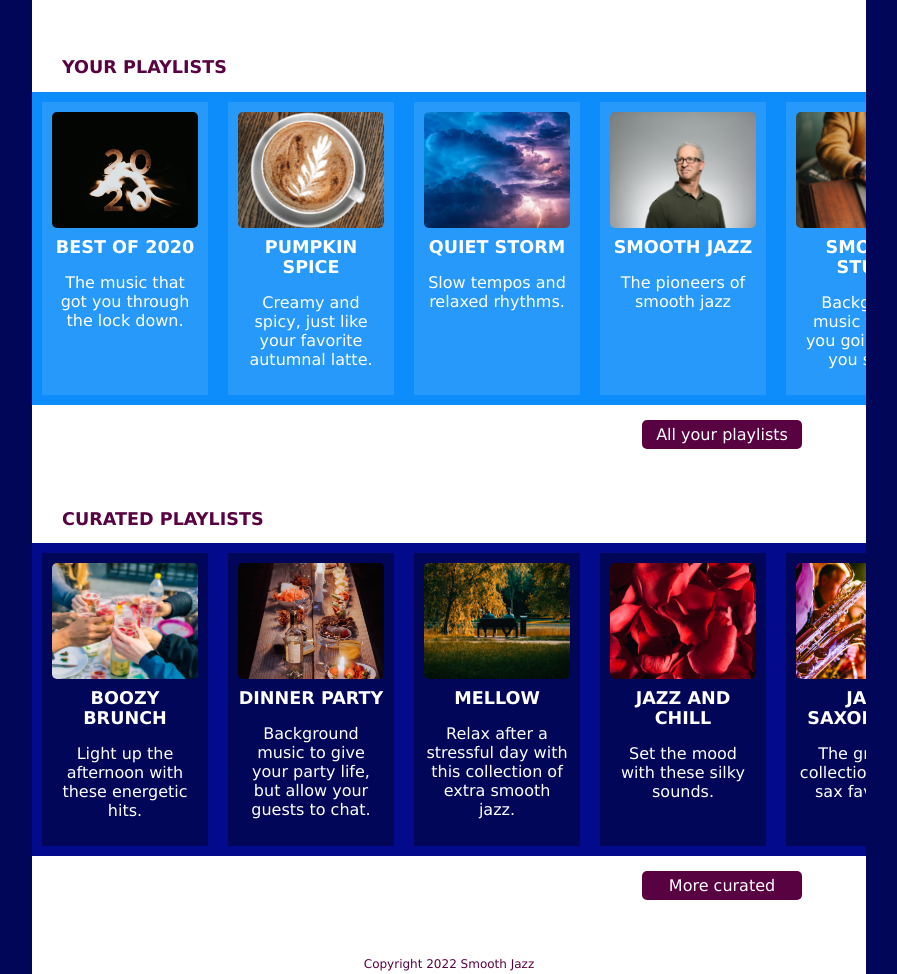
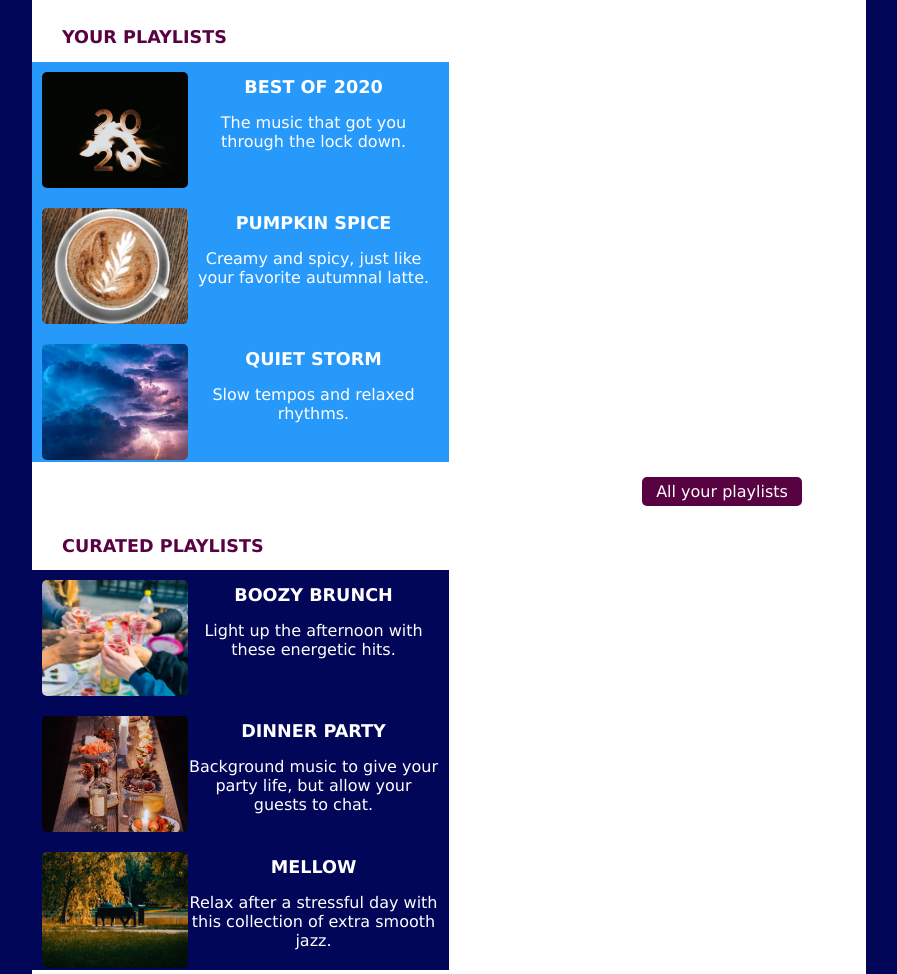
Before and after one commit to KaleaLoftis/streamingmedia, a plain HTML site: page index.html in a window 1280 px wide. Shown: the part 634-1608 px from the top of the page, without its empty margins (191-1088 px from the left). Drawn offline with Linux system fonts and the light colour scheme.

Commit message:
Grid temp for 834px
Your Playlist and curated finally have vertical scroll bars figuring how to place them side by side.

```diff
--- a/index.html
+++ b/index.html
@@ -96,7 +96,7 @@ Be prepared for moible nav on wednesday-->
 
         <section id="playlists" >
                 <h2>Your Playlists</h2>
-                <div class="scroll" id = "lightBlue">
+                <div class="scrolltwo" id = "lightBlue">
                     <section>
                             <img src="images/best-of-2020-cover.png" alt=" Picture of the numbers 2020 with flames.">
                             <h3>Best of 2020</h3>
@@ -128,7 +128,7 @@ Be prepared for moible nav on wednesday-->
 
         <section id="curated">
                 <h2>Curated Playlists</h2>
-                    <div class="scroll" id="darkBlue">
+                    <div class="scrolltwo" id="darkBlue">
                         <section>
                             <img src="images/boozy-brunch-cover.png" alt="Picture of multiple people clanking cups together.">
                             <h3>Boozy Brunch</h3>
--- a/main.css
+++ b/main.css
@@ -152,9 +152,18 @@ input:checked ~ label:not(.steps) span:before, input:checked ~ label:not(.steps)
     top: 0;
 }
 
+.scrolltwo {
+    height: 400px;
+    width: 50%;
+    display:grid;
+    grid-template-rows: repeat(5, 1fr);
+    overflow-x: hidden;
+    overflow-y: auto;
+}
 
-
-
+.scrolltwo img {
+float: left;
+}
 
 .scroll {
     width: 375px;
@@ -311,18 +320,15 @@ audio::-webkit-media-controls-enclosure {
         padding-top: 0px;
     }
     .scroll {
-        width: 834px;
+       width: 834px;
     }
     #button {
         position: relative;
-        left: 580px;
-    }
-
-    main {
-        display: grid;
-        grid-template-rows: 1fr;
-
+        left: 580px; /* makes button move left */
     }
 
 
+
+
+
 }
```
